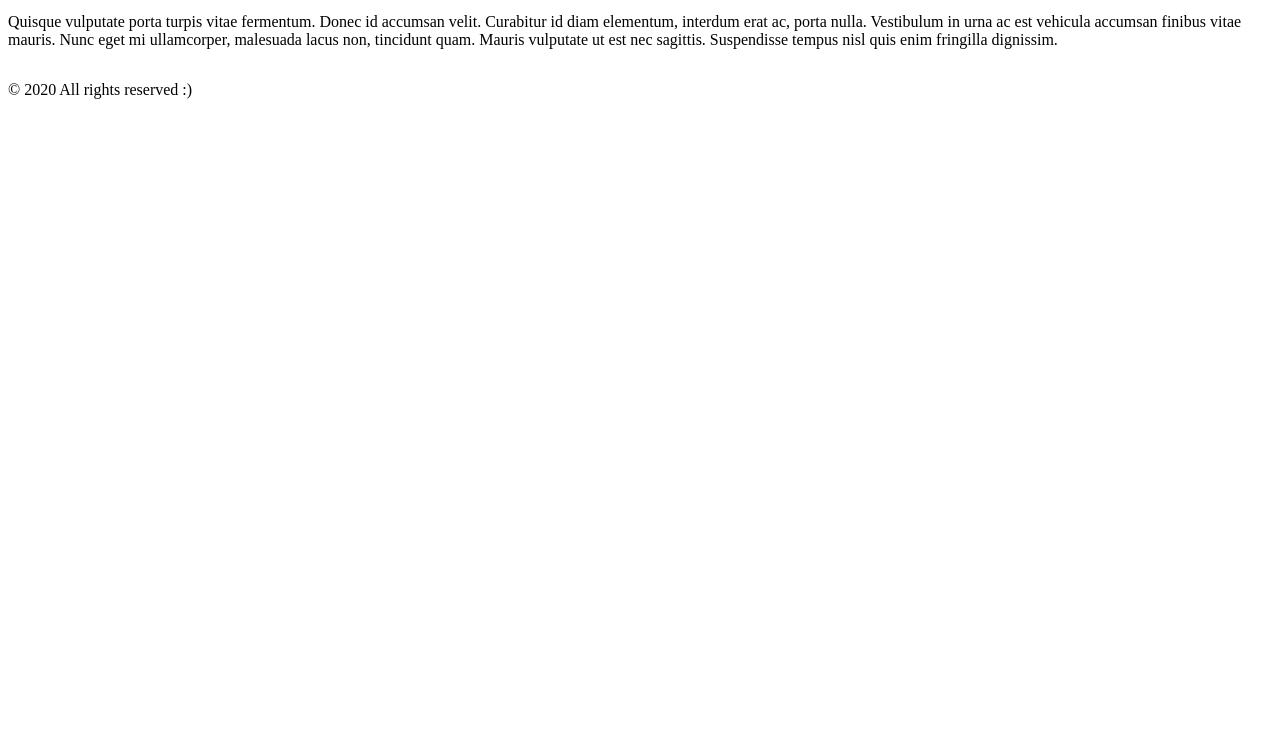
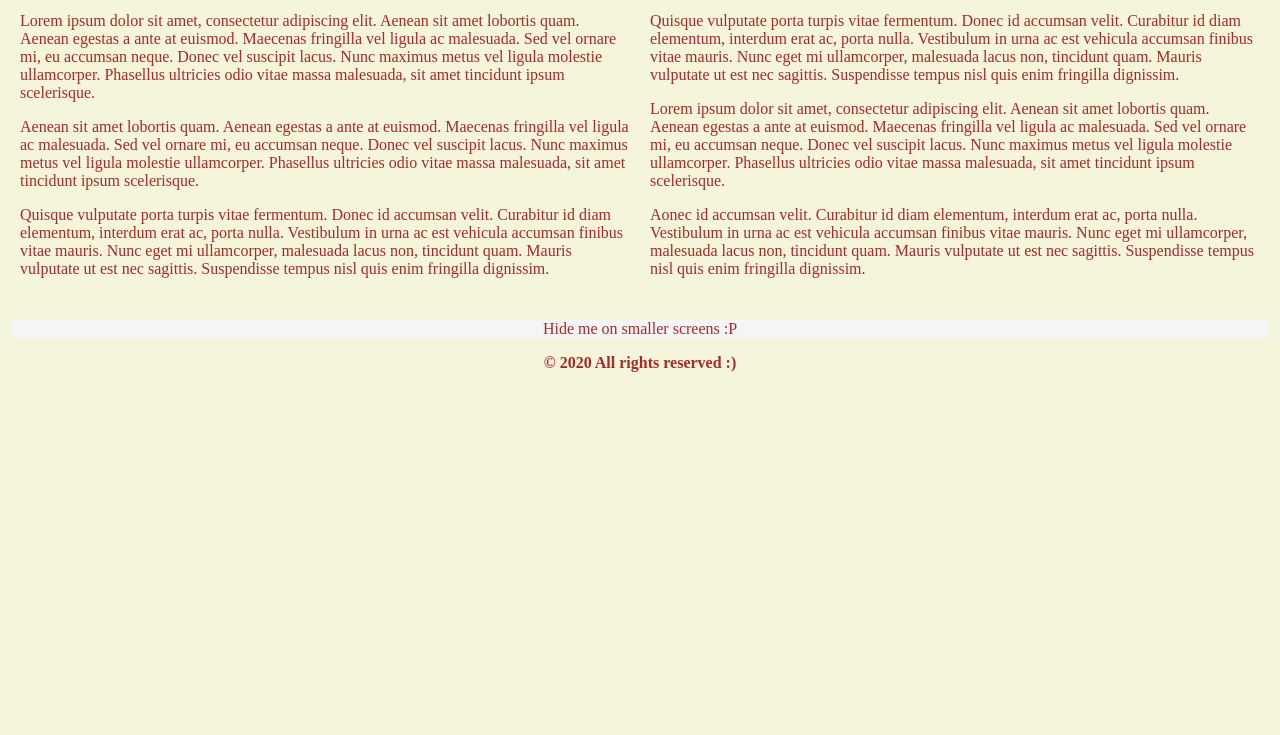
Before and after one commit to Jjiro/mediaquery, a plain HTML site: page index.html in a window 1280 px wide. Shown: the part 81-816 px from the top of the page. Drawn offline with Linux system fonts and the light colour scheme.

Commit message:
updated html, styles and added readme file...

```diff
--- a/index.html
+++ b/index.html
@@ -7,7 +7,9 @@
     <link rel="stylesheet" href="styles.css" />
   </head>
   <body>
-    <header><div class="header">MediaQuery</div></header>
+    <header>
+      <h1 class="header">MediaQuery</h1>
+    </header>
 
     <section>
       <section>
@@ -19,6 +21,21 @@
             neque. Donec vel suscipit lacus. Nunc maximus metus vel ligula
             molestie ullamcorper. Phasellus ultricies odio vitae massa
             malesuada, sit amet tincidunt ipsum scelerisque.
+          </p>
+          <p>
+            Aenean sit amet lobortis quam. Aenean egestas a ante at euismod.
+            Maecenas fringilla vel ligula ac malesuada. Sed vel ornare mi, eu
+            accumsan neque. Donec vel suscipit lacus. Nunc maximus metus vel
+            ligula molestie ullamcorper. Phasellus ultricies odio vitae massa
+            malesuada, sit amet tincidunt ipsum scelerisque.
+          </p>
+          <p>
+            Quisque vulputate porta turpis vitae fermentum. Donec id accumsan
+            velit. Curabitur id diam elementum, interdum erat ac, porta nulla.
+            Vestibulum in urna ac est vehicula accumsan finibus vitae mauris.
+            Nunc eget mi ullamcorper, malesuada lacus non, tincidunt quam.
+            Mauris vulputate ut est nec sagittis. Suspendisse tempus nisl quis
+            enim fringilla dignissim.
           </p>
         </div>
       </section>
@@ -32,9 +49,25 @@
             Mauris vulputate ut est nec sagittis. Suspendisse tempus nisl quis
             enim fringilla dignissim.
           </p>
+          <p>
+            Lorem ipsum dolor sit amet, consectetur adipiscing elit. Aenean sit
+            amet lobortis quam. Aenean egestas a ante at euismod. Maecenas
+            fringilla vel ligula ac malesuada. Sed vel ornare mi, eu accumsan
+            neque. Donec vel suscipit lacus. Nunc maximus metus vel ligula
+            molestie ullamcorper. Phasellus ultricies odio vitae massa
+            malesuada, sit amet tincidunt ipsum scelerisque.
+          </p>
+          <p>
+            Aonec id accumsan velit. Curabitur id diam elementum, interdum erat
+            ac, porta nulla. Vestibulum in urna ac est vehicula accumsan finibus
+            vitae mauris. Nunc eget mi ullamcorper, malesuada lacus non,
+            tincidunt quam. Mauris vulputate ut est nec sagittis. Suspendisse
+            tempus nisl quis enim fringilla dignissim.
+          </p>
         </div>
       </section>
     </section>
+    <div class="hidden"><p>Hide me on smaller screens :P</p></div>
   </body>
   <footer>
     <p>© 2020 All rights reserved :)</p>
--- a/styles.css
+++ b/styles.css
@@ -1,17 +1,112 @@
 * {
-  margin: 3;
-  padding: 3;
+  margin: 5;
+  padding: 5;
+}
+h1,
+body {
+  margin: 5px;
+  padding: 5px;
+  background-color: beige;
+}
+h1 {
+  text-align: center;
+  color: red;
+}
+p {
+  color: rgb(77, 77, 77);
 }
 
-body {
+/* Container for flexboxes */
+section {
   display: flex;
-  min-height: 100vh;
-  flex-direction: column;
+  flex-wrap: nowrap;
+ /** justify-content: flex-start;
+  flex-direction: column; **/
+}
+/* Create two columns with 10px on both sides*/
+.main {
+  flex: 40%;
+  padding: 10px;
+}
+.other {
+  flex: 40%;
+  padding: 10px;
+}
+.hidden {
+  text-align: center;
+  background-color: whitesmoke;
+  color: purple;
 }
 
-main {
-  flex: 1 0 auto;
+footer {
+  font-weight: bold;
+  text-align: center;
+  color: black;
 }
-other {
-  flex: 1 0 auto;
+
+/**Use 'all' or without for same result, 'screen', 'and' -- ','(or) **/
+@media all and (max-width: 500px) {
+  h1 {
+    color: green;
+  }
+  footer {
+    color: green;
+  }
 }
+
+/**Use for 'print' only **/
+@media print {
+  h1 {
+    color: pink;
+  }
+  p {
+    color: darkcyan;
+  }
+  footer {
+    color: pink;
+  }
+}
+
+/**For landscape  **/
+/**Combining '@media (orientation: landscape) and (max-width: 500px)' {...} **/
+@media (orientation: landscape) {
+  h1 {
+    color: brown;
+  }
+  p {
+    color: brown;
+  }
+  footer {
+    color: brown;
+  }
+}
+
+/**For portrait  **/
+/**@media (orientation: portrait) {
+  h1 {
+    color: blue;
+  }
+  p {
+    color: blueviolet;
+  }
+  footer {
+    color: blue;
+  }
+}**/
+
+/**Dealing with flexboxes**/
+@media screen and (max-width: 500px) {
+  section {
+      flex-direction: column;
+    flex: 90%;
+  }
+  .main {
+    flex-direction: column;
+  }
+  .other {
+    flex-direction: column;
+  }
+  .hidden {
+    display: none;
+  }
+}
```
Also changed, not shown: 1 other file.
